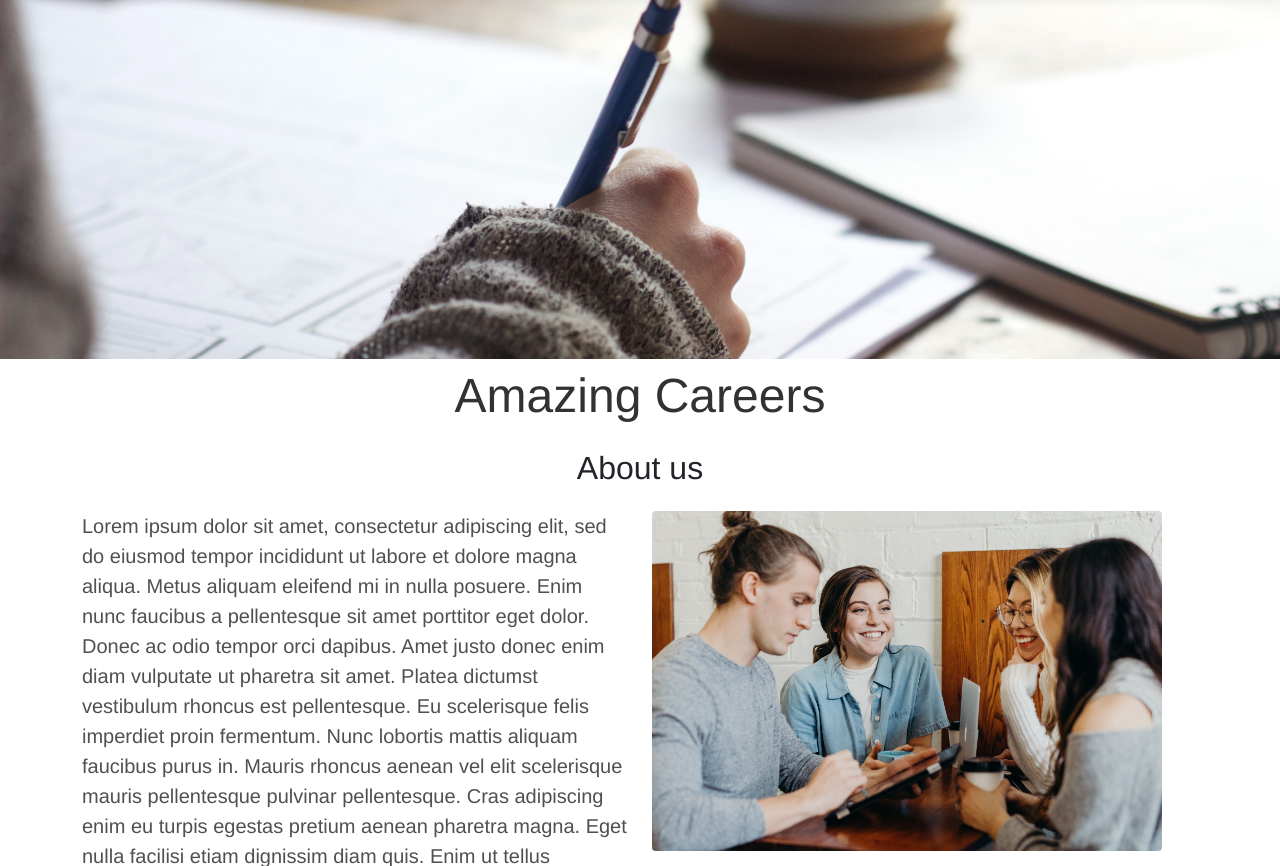
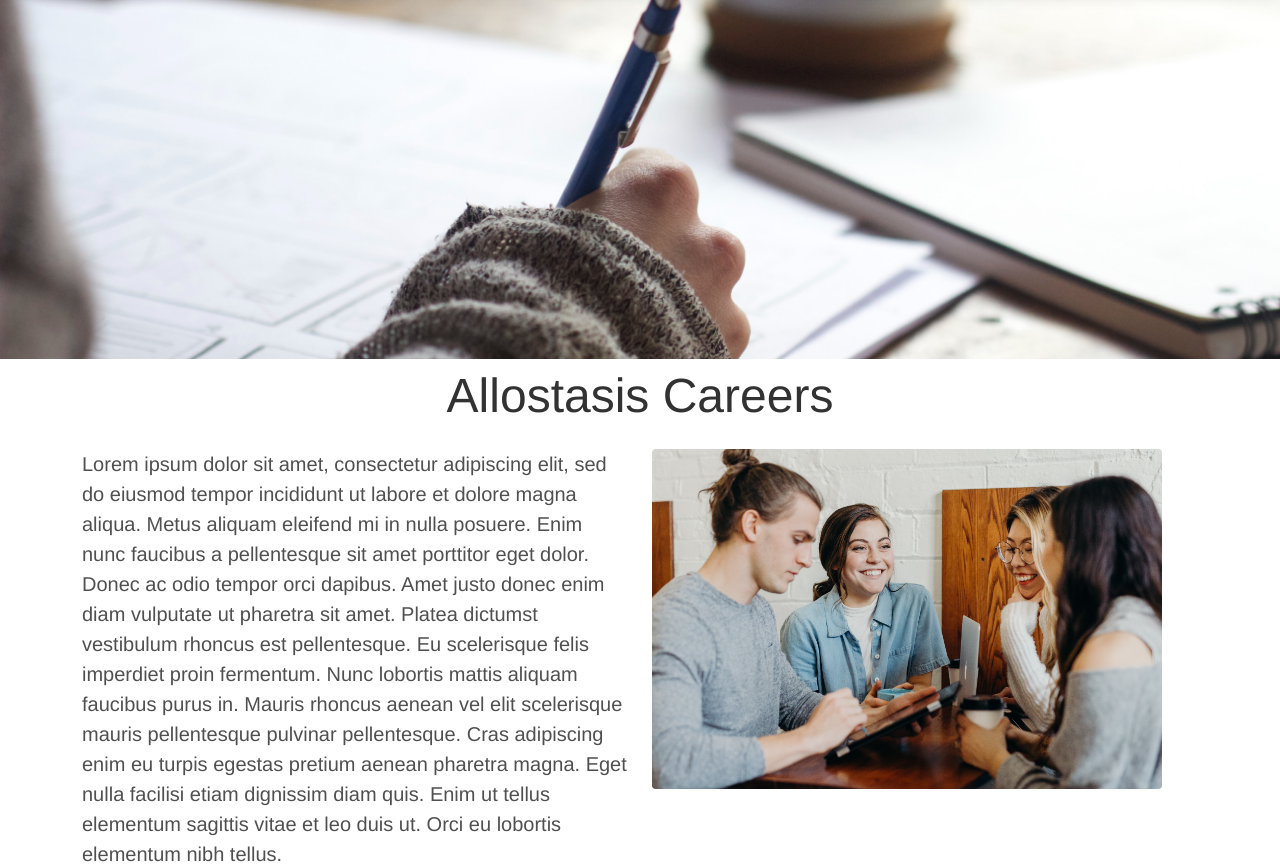
Before and after one commit to Jinith/careers-website, a Flask app: page / in a window 1280 px wide. Shown: the part 93-959 px from the top of the page. Run offline with Flask 2, Linux system fonts and the light colour scheme.

Commit message:
Minor change-Allostasis careers. before moving to project 2

```diff
--- a/templates/home.html
+++ b/templates/home.html
@@ -33,9 +33,9 @@
     {% include 'nav.html'%}
     <img class="img-fluid" id="banner" src="https://careers-website.jinithnair.repl.co/static/banner.jpg" >
     <div class="container-md"">
-      <h1 class="text-center mt-2 mb-4" >Amazing Careers</h1>
+      <h1 class="text-center mt-2 mb-4" >Allostasis Careers</h1>
 
-      <h2 class="text-center mt-2 mb-4">About us</h2>
+
 
       <div class="row">
         <div class="col-md-6">
```
